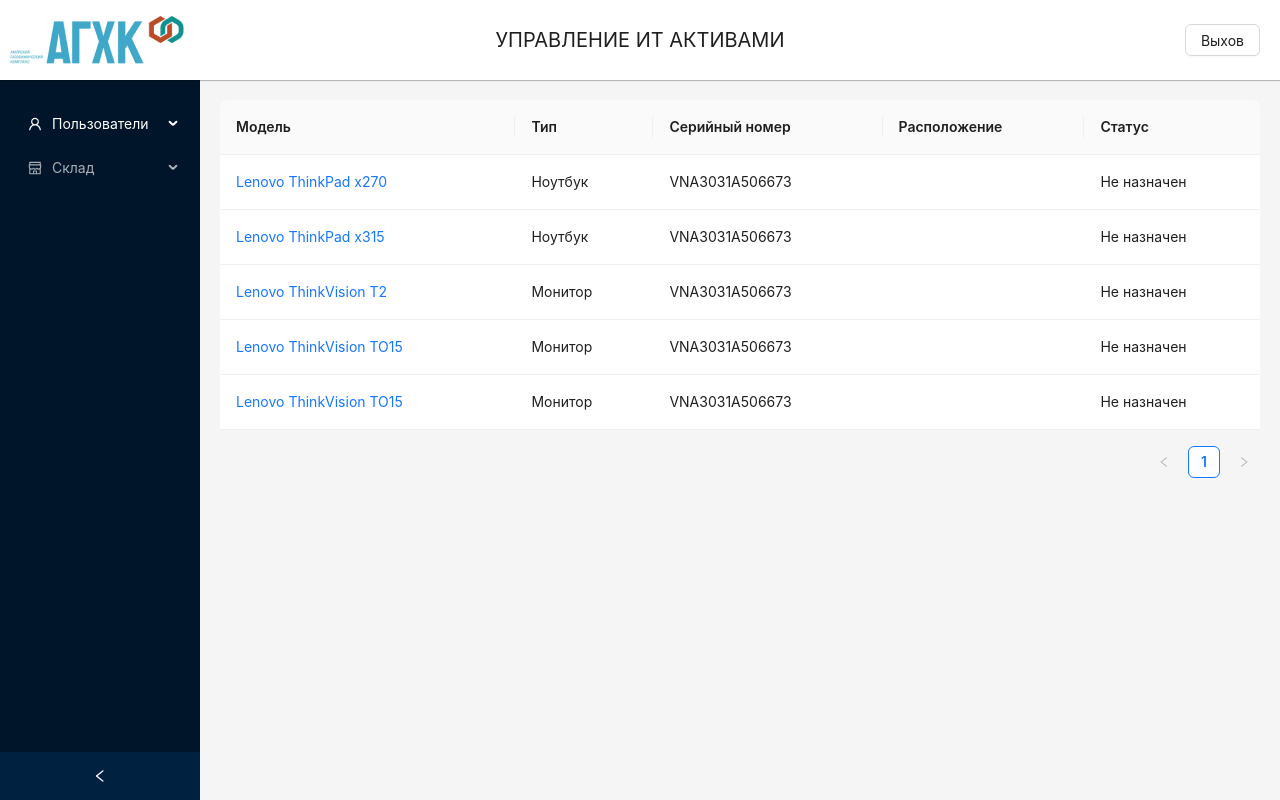
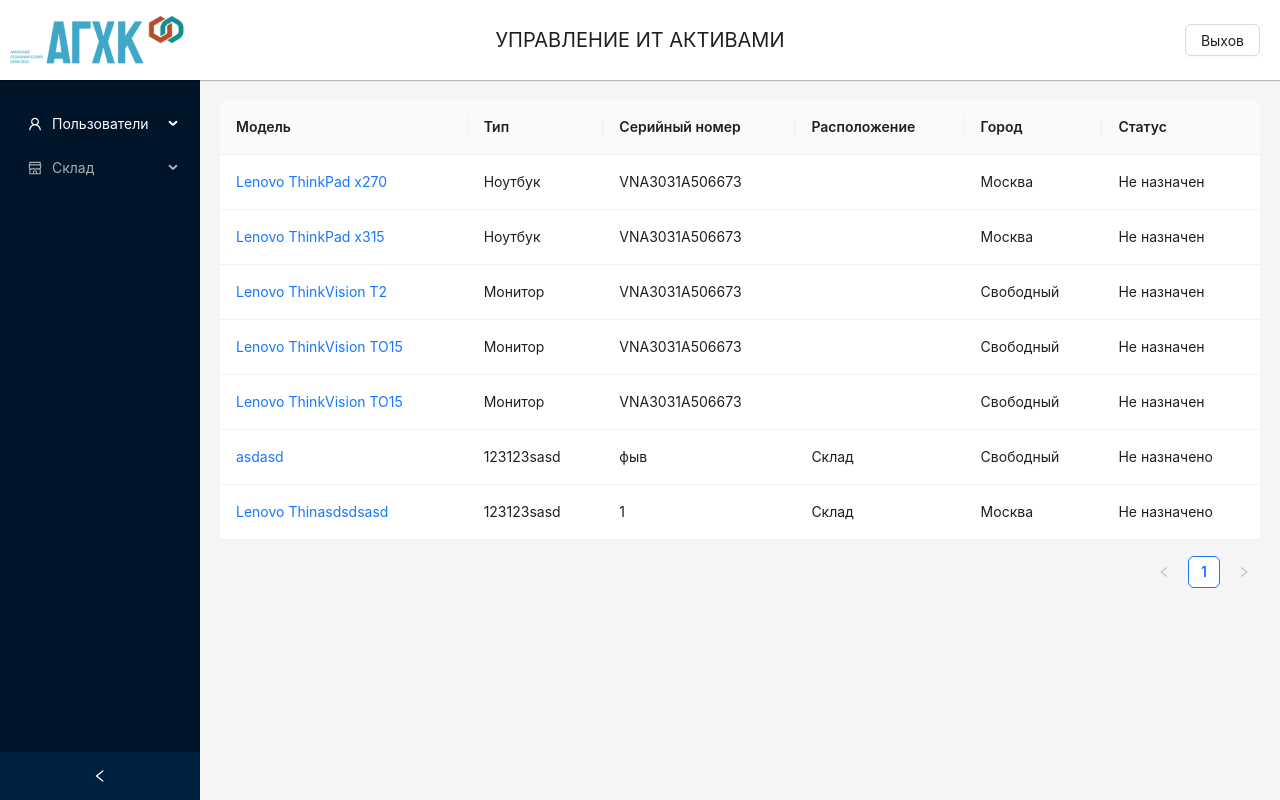
Before and after one commit to evkondr/agcc, a React (Create React App) app: page / in a window 1280 px wide. Built offline with nearby package versions, Linux system fonts and the light colour scheme; data requests are answered from the project's data file; sample sign-in values are in the browser's storage.

Commit message:
feat: add post function addNewAsset

```diff
--- a/db.json
+++ b/db.json
@@ -1,44 +1,152 @@
 {
   "assets": [
     {
-      "id": "1", "type": "Ноутбук", "model": "Lenovo ThinkPad x270", "serialNumber": "VNA3031A506673", "owner": null, "history": [], "status": "Не назначен", "city": "Москва"
+      "id": "1",
+      "type": "Ноутбук",
+      "model": "Lenovo ThinkPad x270",
+      "serialNumber": "VNA3031A506673",
+      "owner": null,
+      "history": [],
+      "status": "Не назначен",
+      "city": "Москва"
     },
     {
-      "id": "2", "type": "Ноутбук", "model": "Lenovo ThinkPad x315", "serialNumber": "VNA3031A506673", "owner": null, "history": [], "status": "Не назначен", "city": "Москва"
+      "id": "2",
+      "type": "Ноутбук",
+      "model": "Lenovo ThinkPad x315",
+      "serialNumber": "VNA3031A506673",
+      "owner": null,
+      "history": [],
+      "status": "Не назначен",
+      "city": "Москва"
     },
     {
-      "id": "3", "type": "Монитор", "model": "Lenovo ThinkVision T2", "serialNumber": "VNA3031A506673", "owner": null, "history": [], "status": "Не назначен", "city": "Свободный"
+      "id": "3",
+      "type": "Монитор",
+      "model": "Lenovo ThinkVision T2",
+      "serialNumber": "VNA3031A506673",
+      "owner": null,
+      "history": [],
+      "status": "Не назначен",
+      "city": "Свободный"
     },
     {
-      "id": "4", "type": "Монитор", "model": "Lenovo ThinkVision TO15", "serialNumber": "VNA3031A506673", "owner": null, "history": [], "status": "Не назначен", "city": "Свободный"
+      "id": "4",
+      "type": "Монитор",
+      "model": "Lenovo ThinkVision TO15",
+      "serialNumber": "VNA3031A506673",
+      "owner": null,
+      "history": [],
+      "status": "Не назначен",
+      "city": "Свободный"
     },
     {
-      "id": "5", "type": "Монитор", "model": "Lenovo ThinkVision TO15", "serialNumber": "VNA3031A506673", "owner": null, "history": [], "status": "Не назначен", "city": "Свободный"
+      "id": "5",
+      "type": "Монитор",
+      "model": "Lenovo ThinkVision TO15",
+      "serialNumber": "VNA3031A506673",
+      "owner": null,
+      "history": [],
+      "status": "Не назначен",
+      "city": "Свободный"
+    },
+    {
+      "model": "asdasd",
+      "type": "123123sasd",
+      "serialNumber": "фыв",
+      "city": "Свободный",
+      "owner": "Склад",
+      "id": "95fc81ec-3977-4cbb-9f78-f3a6b4b0b457",
+      "status": "Не назначено",
+      "history": [
+        {
+          "id": "ac664b4b-c61b-47a6-8769-5c6275f93596",
+          "prevOwner": "",
+          "comments": "Создал",
+          "date": "22.10.2023, 22:28:48",
+          "lastModified": "Демо пользователь"
+        }
+      ]
+    },
+    {
+      "model": "Lenovo Thinasdsdsasd",
+      "type": "123123sasd",
+      "serialNumber": "1",
+      "city": "Москва",
+      "owner": "Склад",
+      "id": "7bf67541-8a80-42d1-9062-6979a0bc07b5",
+      "status": "Не назначено",
+      "history": [
+        {
+          "id": "aa9d5135-9ca2-4ee5-a68c-019ddf6e6068",
+          "prevOwner": "",
+          "comments": "Создал",
+          "date": "22.10.2023, 22:34:55",
+          "lastModified": "Демо пользователь"
+        }
+      ]
     }
   ],
-  "users":[
+  "users": [
     {
-      "id": "1", "name": "Иван", "secondName": "Иванович", "surname": "Иванов", "email": "user@mail.ru", "city": "Москва", "fullName": "Иванов Иван Иванович", "assets": []
+      "id": "1",
+      "name": "Иван",
+      "secondName": "Иванович",
+      "surname": "Иванов",
+      "email": "user@mail.ru",
+      "city": "Москва",
+      "fullName": "Иванов Иван Иванович",
+      "assets": []
     },
     {
-      "id": "2", "name": "Сергей", "secondName": "Петрович", "surname": "Иванов", "email": "user@mail.ru", "city": "Москва", "fullName": "Иванов Сергей Петроаич", "assets": []
+      "id": "2",
+      "name": "Сергей",
+      "secondName": "Петрович",
+      "surname": "Иванов",
+      "email": "user@mail.ru",
+      "city": "Москва",
+      "fullName": "Иванов Сергей Петроаич",
+      "assets": []
     },
     {
-      "id": "3", "name": "Петр", "secondName": "Петрович", "surname": "Петров", "email": "user@mail.ru", "city": "Свободный", "fullName": "Петров Петр Петрович", "assets": []
+      "id": "3",
+      "name": "Петр",
+      "secondName": "Петрович",
+      "surname": "Петров",
+      "email": "user@mail.ru",
+      "city": "Свободный",
+      "fullName": "Петров Петр Петрович",
+      "assets": []
     },
     {
-      "id": "4", "name": "Роман", "secondName": "Аркадьевич", "surname": "Иванов", "email": "user@mail.ru", "city": "Свободный", "fullName": "Иванов Роман Аркадьевич", "assets": []
+      "id": "4",
+      "name": "Роман",
+      "secondName": "Аркадьевич",
+      "surname": "Иванов",
+      "email": "user@mail.ru",
+      "city": "Свободный",
+      "fullName": "Иванов Роман Аркадьевич",
+      "assets": []
     },
     {
-      "id": "5", "name": "Равиль", "secondName": "Решатович", "surname": "Решалов", "email": "user@mail.ru", "city": "Москва", "fullName": "Решалов Равиль Решатович", "assets": []
+      "id": "5",
+      "name": "Равиль",
+      "secondName": "Решатович",
+      "surname": "Решалов",
+      "email": "user@mail.ru",
+      "city": "Москва",
+      "fullName": "Решалов Равиль Решатович",
+      "assets": []
     }
   ],
   "cities": [
     {
-      "id": "1", "name": "Москва"
+      "id": "1",
+      "name": "Москва"
     },
     {
-      "id": "2", "name": "Свободный"
+      "id": "2",
+      "name": "Свободный"
     }
   ]
 }
--- a/src/components/assets/AssetsTable.tsx
+++ b/src/components/assets/AssetsTable.tsx
@@ -31,6 +31,11 @@
       key: 'owner',
     },
     {
+      title: 'Город',
+      dataIndex: 'city',
+      key: 'city',
+    },
+    {
       title: 'Статус',
       dataIndex: 'status',
       key: 'status',
--- a/src/redux/features/assetSlice.ts
+++ b/src/redux/features/assetSlice.ts
@@ -2,7 +2,7 @@
 /* eslint-disable @typescript-eslint/no-explicit-any */
 import { createSlice } from '@reduxjs/toolkit';
 import type { PayloadAction } from '@reduxjs/toolkit';
-import { fetchAllAssets, fetchAssetById } from './thunks/assetThunks';
+import { addNewAsset, fetchAllAssets, fetchAssetById } from './thunks/assetThunks';
 
 import { IAssetModel } from '../../types';
 
@@ -25,9 +25,6 @@
   reducers: {
     resetCurrentAsset: (state) => {
       state.currentAsset = undefined;
-    },
-    addNewAsset: (state, aciton: PayloadAction<IAssetModel>) => {
-      state.assets.push(aciton.payload);
     },
     updateCurrentAsset: (state, action: PayloadAction<{assetID:string, asset:IAssetModel}>) => {
       const { assetID, asset } = action.payload;
@@ -66,9 +63,22 @@
       state.loading = false;
       state.error = aciton.payload as string;
     });
+    // Post new asset
+    builder.addCase(addNewAsset.pending, (state) => {
+      state.loading = true;
+    });
+    builder.addCase(addNewAsset.fulfilled, (state, aciton) => {
+      state.loading = false;
+      state.assets.push(aciton.payload);
+      state.error = null;
+    });
+    builder.addCase(addNewAsset.rejected, (state, aciton) => {
+      state.loading = false;
+      state.error = aciton.payload as string;
+    });
   },
 });
 
-export const { resetCurrentAsset, addNewAsset, updateCurrentAsset } = assetsSlice.actions;
+export const { resetCurrentAsset, updateCurrentAsset } = assetsSlice.actions;
 
 export default assetsSlice.reducer;
--- a/src/redux/features/citySlice.ts
+++ b/src/redux/features/citySlice.ts
@@ -20,7 +20,7 @@
   reducers: {},
   extraReducers: (buider) => {
     buider.addCase(fetchAllCities.fulfilled, (state, action) => {
-      state.cities.push(action.payload);
+      state.cities = action.payload;
     });
     buider.addCase(fetchAllCities.rejected, (state, action) => {
       state.error = action.payload as string;
--- a/src/redux/features/thunks/assetThunks.ts
+++ b/src/redux/features/thunks/assetThunks.ts
@@ -24,3 +24,14 @@
     return thunkApi.rejectWithValue('Ошибка запроса');
   }
 });
+export const addNewAsset = createAsyncThunk<IAssetModel, IAssetModel, {rejectValue: string}>('asset/addNewAsset', async (asset, thunkApi) => {
+  try {
+    const response = await axios.post('/assets', asset);
+    return response.data;
+  } catch (e) {
+    if (axios.isAxiosError(e)) {
+      return thunkApi.rejectWithValue(e.message);
+    }
+    return thunkApi.rejectWithValue('Ошибка запроса');
+  }
+});
--- a/src/redux/features/thunks/cityThunks.ts
+++ b/src/redux/features/thunks/cityThunks.ts
@@ -2,7 +2,7 @@
 import axios from 'axios';
 import { ICity } from '../../../types';
 
-const fetchAllCities = createAsyncThunk<ICity, undefined, {rejectValue: string}>('cities/fetchAllCities', async (_, thunkApi) => {
+const fetchAllCities = createAsyncThunk<ICity[], undefined, {rejectValue: string}>('cities/fetchAllCities', async (_, thunkApi) => {
   try {
     const response = await axios('/cities');
     return response.data;
```
Also changed, not shown: src/components/assets/AssetForm.tsx (+7 -28 lines), src/components/pages/NewAssetPage.tsx (deleted, +0 -94 lines).
